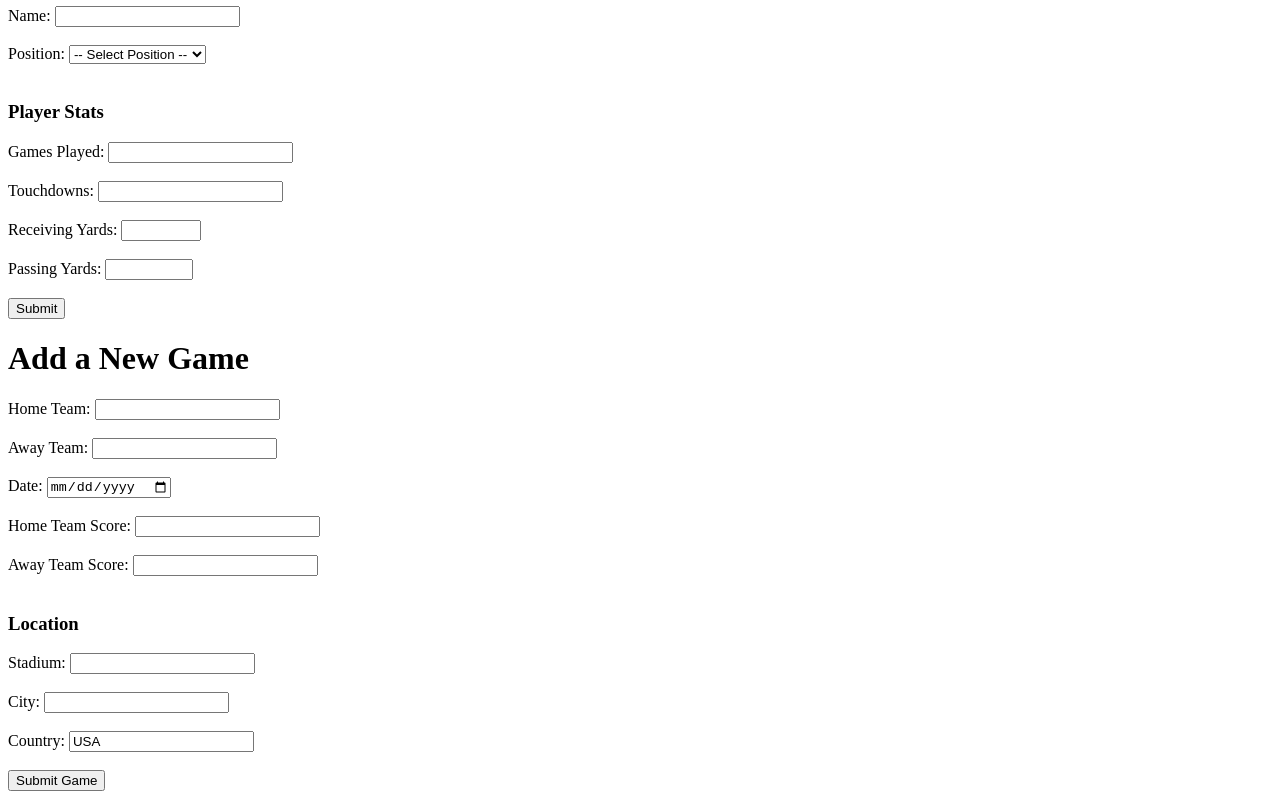
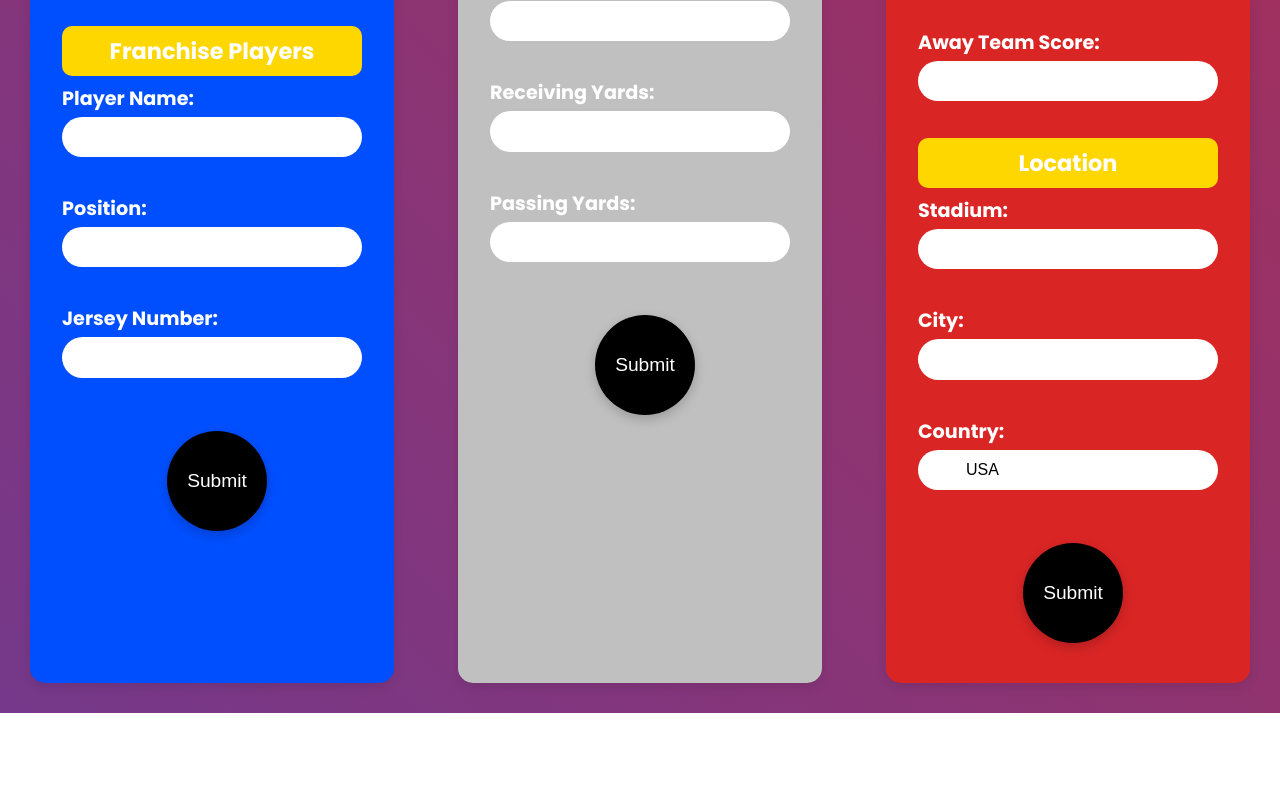
Before and after one commit to mdholder74/StatZone-API, a website: page public/index.html in a window 1280 px wide. Shown: the part 557-1356 px from the top of the page. After the commit the page ends 1270 px from the top, so only its background shows below. Drawn offline with Linux system fonts and the light colour scheme.

Commit message:
completed styling for forms

```diff
--- a/public/index.html
+++ b/public/index.html
@@ -3,50 +3,50 @@
 <head>
   <meta charset="UTF-8">
   <meta name="viewport" content="width=device-width, initial-scale=1.0">
-  <link rel="stylesheet" href="/styles.css">
+  <link rel="stylesheet" href="./styles.css">
   <title>Add a New Player</title>
 </head>
 <body>
-    <h1>Add a New Team</h1>
+    <main class="container">
+        <section class="form-team-container">
+            <h1>ADD A NEW TEAM</h1>
             <form action="/api/teams" method="POST">
                 <!-- Team Name -->
                 <label for="teamName">Team Name:</label>
-      <input type="text" id="teamName" name="teamName" required><br><br>
+                <input type="text" class="form-input" name="teamName" required><br><br>
 
                 <!-- City -->
                 <label for="city">City:</label>
-      <input type="text" id="city" name="city" required><br><br>
+                <input type="text" class="form-input" name="city" required><br><br>
 
                 <!-- Founded Year -->
                 <label for="foundedYear">Founded Year:</label>
-      <input type="number" id="foundedYear" name="foundedYear" required><br><br>
+                <input type="number" class="form-input" name="foundedYear" required><br><br>
 
                 <!-- Super Bowl Wins -->
                 <label for="superbowlWins">Super Bowl Wins:</label>
-      <input type="number" id="superbowlWins" name="superbowlWins" min="0" max="10" required><br><br>
+                <input type="number" class="form-input" name="superbowlWins" min="0" max="10" required><br><br>
 
                 <!-- Franchise Players -->
                 <h3>Franchise Players</h3>
                 <label for="playerName1">Player Name:</label>
-      <input type="text" id="playerName1" name="franchisePlayers[0][name]" required><br><br>
+                <input type="text" class="form-input" name="franchisePlayers[0][name]" required><br><br>
 
                 <label for="playerPosition1">Position:</label>
-      <input type="text" id="playerPosition1" name="franchisePlayers[0][position]" required><br><br>
+                <input type="text" class="form-input" name="franchisePlayers[0][position]" required><br><br>
 
                 <label for="jerseyNumber1">Jersey Number:</label>
-      <input type="number" id="jerseyNumber1" name="franchisePlayers[0][jerseyNumber]" min="0" max="99" required><br><br>
-
-      <!-- Add More Players if Needed -->
-      <p>You can add more players by modifying this form if needed.</p>
-
+                <input type="number" class="form-input" name="franchisePlayers[0][jerseyNumber]" min="0" max="99" required><br><br>
+            </form>
             <!-- Submit Button -->
-      <button type="submit">Submit Team</button>
-    </form>
-    <h1>Add a New Player</h1>
+             <button type="submit" class="submit-btn">Submit</button>
+    </section>
+    <section class="form-player-container">
+        <h1>ADD A NEW PLAYER</h1>
         <form action="/api/players" method="POST">
             <!-- Player Name -->
             <label for="name">Name:</label>
-        <input type="text" id="name" name="name" required><br><br>
+            <input type="text" class="form-input" name="name" required><br><br>
 
             <!-- Position (Dropdown with Enum Options) -->
             <label for="position">Position:</label>
@@ -82,53 +82,56 @@
             <h3>Player Stats</h3>
             <!-- Games Played -->
             <label for="gamesPlayed">Games Played:</label>
-        <input type="number" id="gamesPlayed" name="stats[gamesPlayed]" required min="0"><br><br>
+            <input type="number" class="form-input" name="stats[gamesPlayed]" required min="0"><br><br>
             <!-- Touchdowns -->
             <label for="touchdowns">Touchdowns:</label>
-        <input type="number" id="touchdowns" name="stats[touchdowns]" required min="0"><br><br>
+            <input type="number" class="form-input" name="stats[touchdowns]" required min="0"><br><br>
             <!-- Receiving Yards -->
             <label for="receivingYards">Receiving Yards:</label>
-        <input type="number" id="receivingYards" name="stats[receivingYards]" required min="0" max="25000"><br><br>
+            <input type="number" class="form-input" name="stats[receivingYards]" required min="0" max="25000"><br><br>
             <!-- Passing Yards -->
             <label for="passingYards">Passing Yards:</label>
-        <input type="number" id="passingYards" name="stats[passingYards]" required min="0" max="100000"><br><br>
+            <input type="number" class="form-input" name="stats[passingYards]" required min="0" max="100000"><br><br>
+        </form>
         <!-- Submit Button -->
-        <button type="submit">Submit</button>
-    </form>
-    <h1>Add a New Game</h1>
+        <button type="submit" class="submit-btn">Submit</button>
+    </section>
+    <section class="form-game-container">
+        <h1>ADD A NEW GAME</h1>
         <form action="/api/games" method="POST">
             <!-- Home Team -->
             <label for="homeTeam">Home Team:</label>
-        <input type="text" id="homeTeam" name="homeTeam" required><br><br>
+            <input type="text" class="form-input" name="homeTeam" required><br><br>
 
             <!-- Away Team -->
             <label for="awayTeam">Away Team:</label>
-        <input type="text" id="awayTeam" name="awayTeam" required><br><br>
+            <input type="text" class="form-input" name="awayTeam" required><br><br>
 
             <!-- Date -->
             <label for="date">Date:</label>
-        <input type="date" id="date" name="date"><br><br>
+            <input type="date" class="form-input" name="date"><br><br>
 
             <!-- Scores -->
             <label for="homeTeamScore">Home Team Score:</label>
-        <input type="number" id="homeTeamScore" name="score[homeTeamScore]" required><br><br>
+            <input type="number" class="form-input" name="score[homeTeamScore]" required><br><br>
 
             <label for="awayTeamScore">Away Team Score:</label>
-        <input type="number" id="awayTeamScore" name="score[awayTeamScore]" required><br><br>
+            <input type="number" class="form-input" name="score[awayTeamScore]" required><br><br>
 
             <!-- Location -->
             <h3>Location</h3>
             <label for="stadium">Stadium:</label>
-        <input type="text" id="stadium" name="location[stadium]" required><br><br>
+            <input type="text" class="form-input" name="location[stadium]" required><br><br>
 
             <label for="city">City:</label>
-        <input type="text" id="city" name="location[city]" required><br><br>
+            <input type="text" class="form-input" name="location[city]" required><br><br>
 
             <label for="country">Country:</label>
-        <input type="text" id="country" name="location[country]" value="USA"><br><br>
-
+            <input type="text" class="form-input" name="location[country]" value="USA"><br><br>
+        </form>
         <!-- Submit Button -->
-        <button type="submit">Submit Game</button>
-    </form>
+        <button type="submit" class="submit-btn">Submit</button>
+    </section>
+    </main>
     </body>
 </html>
--- a/public/styles.css
+++ b/public/styles.css
@@ -0,0 +1,201 @@
+@import url('https://fonts.googleapis.com/css2?family=Poppins:ital,wght@0,100;0,200;0,300;0,400;0,500;0,600;0,700;0,800;0,900;1,100;1,200;1,300;1,400;1,500;1,600;1,700;1,800;1,900&display=swap');
+
+.poppins-light {
+    font-family: "Poppins", serif;
+    font-weight: 300;
+    font-style: normal;
+  }
+
+  .poppins-regular {
+    font-family: "Poppins", serif;
+    font-weight: 400;
+    font-style: normal;
+  }
+
+  .poppins-medium {
+    font-family: "Poppins", serif;
+    font-weight: 500;
+    font-style: normal;
+  }
+
+  .poppins-semibold {
+    font-family: "Poppins", serif;
+    font-weight: 600;
+    font-style: normal;
+  }
+
+
+:root {
+    --soft-gray:#ededed;
+    --blue: #004fff;
+    --white: #fff;
+    --black: #000;
+    --red: #da2525;
+    --silver: #c0c0c0;
+    --yellow: #fce80d;
+    --gold: #ffd700;
+}
+
+
+* {
+    margin: 0;
+    padding: 0;
+    box-sizing: border-box;
+}
+
+.container {
+    font-family: "Poppins", serif;
+    display: flex;
+    justify-content: center;
+    gap: 4rem;
+    margin: 0 auto;
+    padding: 30px;
+    background: linear-gradient(45deg, #004fff, #da2525);
+    background-size: 400% 400%;
+    animation: gradientMove 15s ease infinite;
+}
+
+@keyframes gradientMove {
+    0% { background-position: 0% 50%; }
+    50% { background-position: 100% 50%; }
+    100% { background-position: 0% 50%; }
+}
+
+.form-team-container, .form-game-container, .form-player-container {
+    display: flex;
+    flex-direction: column;
+    gap: 1rem;
+    border-radius: 15px;
+    padding: 2rem;
+    font-size: 1.2rem;
+    color: var(--white);
+    width: 400px;
+    min-height: 600px;
+    box-shadow: 0 4px 12px rgba(0, 0, 0, 0.1);
+    transition: box-shadow 0.3s ease-in-out;
+
+}
+
+.form-team-container:hover, .form-game-container:hover, .form-player-container:hover {
+    box-shadow: 0 8px 24px rgba(0, 0, 0, 0.15);
+}
+h1 {
+    margin: 10px;
+    color: var(--white);
+    text-align: center;
+
+}
+
+h3 {
+    margin-bottom: 8px;
+    color: var(--white);
+    text-align: center;
+    background-color: #ffd700;
+    border-radius: 10px;
+    padding: .5rem .5rem;
+}
+
+label {
+    display: block;
+    margin-bottom: 4px;
+    color: var(--white);
+    font-weight: 700;
+}
+
+.form-team-container {
+    background-color: var(--blue);
+}
+
+.form-game-container {
+    background-color: var(--red);
+}
+
+.form-player-container {
+    background-color: var(--silver);
+}
+
+/* Select (Dropdown) Styling */
+select {
+    font-size: 1rem;
+    padding: 10px 15px;
+    border-radius: 8px;
+    border: 2px solid var(--blue);
+    background-color: var(--white);
+    color: var(--black);
+    width: 100%;
+    box-sizing: border-box;
+    transition: border-color 0.3s ease, box-shadow 0.3s ease;
+}
+
+/* Focus Styling */
+select:focus {
+    border-color: var(--yellow);
+    outline: none;
+    box-shadow: 0 0 8px rgba(255, 204, 0, 0.6);
+}
+
+/* Option Styling */
+option {
+    padding: 8px;
+    font-size: 1rem;
+    background-color: var(--white);
+    color: var(--black);
+    transition: background-color 0.2s ease;
+}
+
+/* Hover Effect on Options */
+option:hover {
+    background-color: var(--soft-gray);
+}
+
+.form-group label {
+    display: block;
+    font-weight: 500;
+    margin-bottom: 0.5rem;
+}
+
+.form-input {
+    background-color: var(--white);
+    border: none;
+    padding: .7rem 3rem;
+    margin-bottom: .5rem;
+    border-radius: 50px;
+    width: 100%;
+    font-size: 1rem;
+}
+
+.form-input:focus {
+    outline: none;
+    border: 3px solid var(--yellow);
+    box-shadow: 0 0 10px rgba(0, 0, 255, 0.3);
+    transition: all 0.3s ease-in-out;
+}
+
+.submit-btn {
+    font-size: 1.2rem;
+    font-weight: 500;
+    background-color: var(--black);
+    color: var(--white);
+    padding: 0.8rem;
+    margin-bottom: .5rem;
+    border: none;
+    border-radius: 50px;
+    width: 100px;
+    height: 100px;
+    cursor: pointer;
+    margin-left: 35%;
+    box-shadow: 0 4px 12px rgba(0, 0, 0, 0.2);
+    transition: transform 0.3s ease-in-out;
+    transition: all 0.3s ease-in-out;
+}
+
+.submit-btn:hover {
+    background-color: var(--white);
+    color: var(--blue);
+    border: 2px solid var(--blue);
+    transform: scale(1.1);
+}
+
+.submit-btn:active {
+    transform: scale(0.9);
+}
```
Lines whose indentation alone changed are shown as unchanged.
